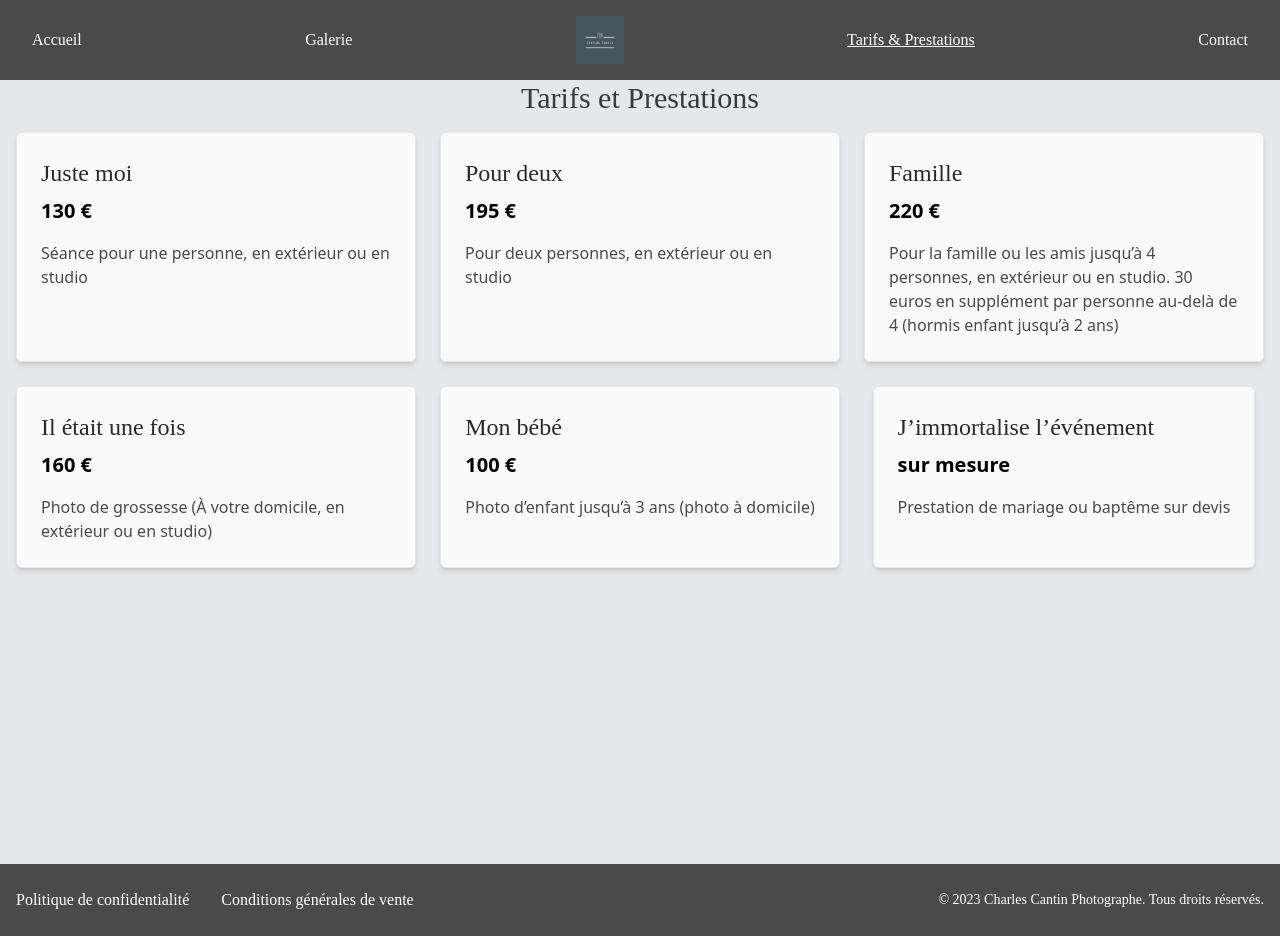
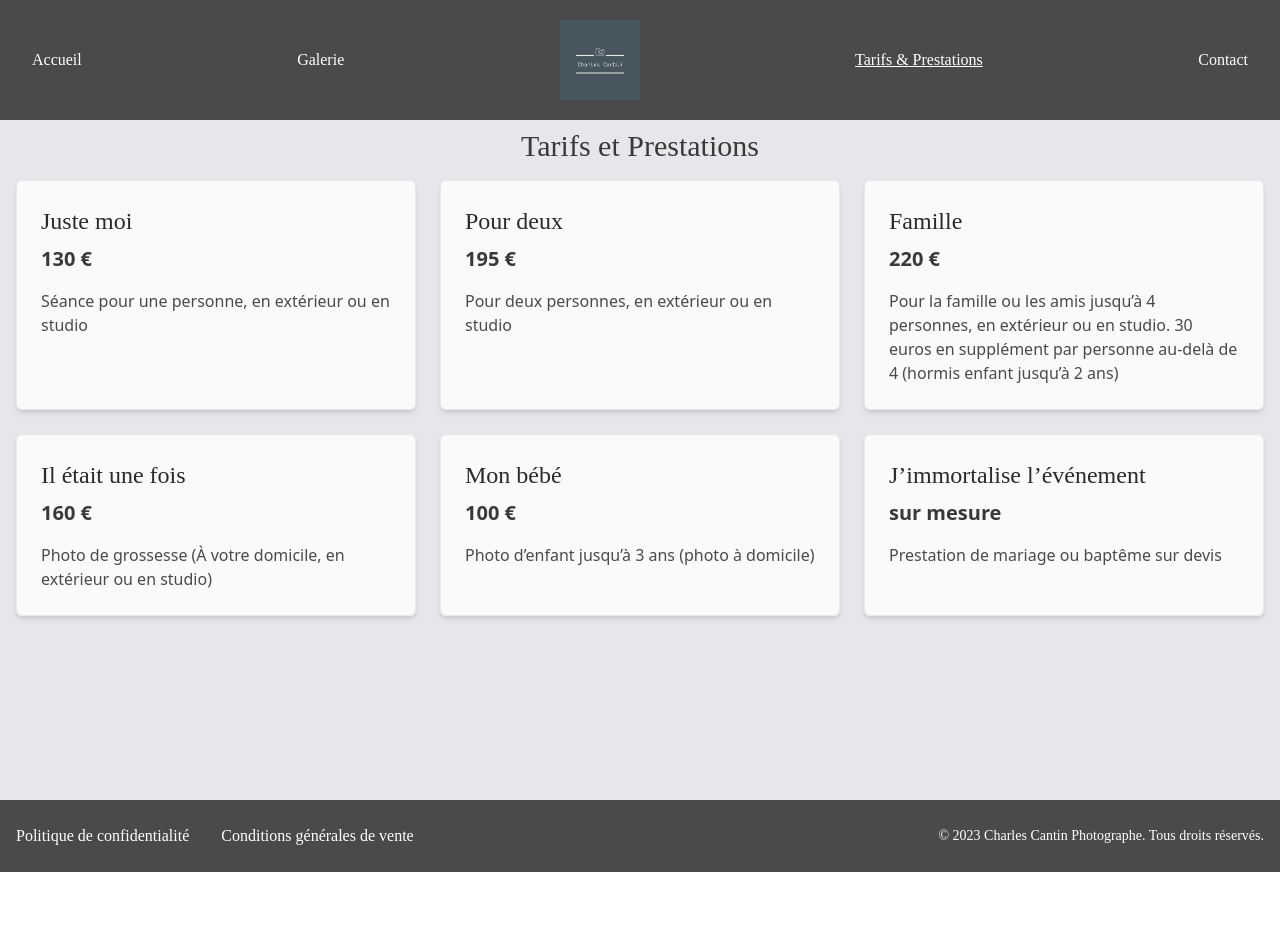
Before and after one commit to Ben0813/CharlesC, a React (Vite) app in the folder front/: page /services in a window 1280 px wide. After the commit the page ends 872 px from the top, so only its background shows below. Built offline with nearby package versions, Linux system fonts and the light colour scheme; a web font is replaced by a local one.

Commit message:
add padding between navbar and content

```diff
--- a/front/src/components/NavBar.jsx
+++ b/front/src/components/NavBar.jsx
@@ -19,7 +19,7 @@ const NavBar = () => {
   };
 
   return (
-    <header className={`bg-gray-700 text-white px-8 py-4 fixed top-0 left-0 right-0 z-10 font-display ${isMobileMenuOpen ? "bg-opacity-80" : "bg-opacity-100"}`}>
+    <header className={`bg-gray-700 text-white px-8 py-5 fixed top-0 left-0 right-0 z-10 font-display ${isMobileMenuOpen ? "bg-opacity-80" : "bg-opacity-100"}`}>
       <div className="container mx-auto flex items-center justify-between">
 
         {/* Navigation links for desktop */}
@@ -37,8 +37,8 @@ const NavBar = () => {
               onClick={() => handleNavigation("/gallery")}
             >
               Galerie
-            </Link>
-            <img src="src/assets/logo.png" alt="Logo" className="h-12 mx-2" />
+              </Link>
+            <img src="src/assets/logo.png" alt="Logo" className="h-20 mx-2" />
             <Link
               to="/services"
               className={`hover:text-gray-400 font-display ${currentPath === "/services" ? "underline" : ""}`}
@@ -57,7 +57,7 @@ const NavBar = () => {
 
         {/* Mobile layout */}
         <div className="md:hidden flex w-full justify-between items-center">
-          <img src="src/assets/logo.png" alt="Logo" className="h-12 ml-4" />
+          <img src="src/assets/logo.png" alt="Logo" className="h-16 ml-4" />
           <button onClick={() => setMobileMenuOpen(!isMobileMenuOpen)}>
             {isMobileMenuOpen ? (
               <svg width="24" height="24" fill="none">
--- a/front/src/components/views/ContactPage.jsx
+++ b/front/src/components/views/ContactPage.jsx
@@ -17,7 +17,7 @@ const ContactPage = () => {
   }, [state]);
 
   return (
-    <div className="bg-gray-200 min-h-screen flex flex-col justify-center items-center py-12">
+    <div className="bg-gray-200 min-h-screen flex flex-col justify-center items-center py-12 pt-28">
         <div className="w-full max-w-lg bg-white p-8 rounded shadow-md">
             <h1 className="font-display text-3xl mb-8 text-center">
                 Contactez-moi
--- a/front/src/components/views/ServicesPage.jsx
+++ b/front/src/components/views/ServicesPage.jsx
@@ -35,20 +35,23 @@ const ServicesPage = () => {
   ];
 
   return (
-    <div className="bg-gray-200 min-h-screen">
-      <div className="container mx-auto p-4 mt-16">
-        <h1 className="text-3xl font-display mb-4 text-center text-gray-800">Tarifs et Prestations</h1>
-        <div className="grid grid-cols-1 md:grid-cols-2 lg:grid-cols-3 gap-6 justify-center">
+    <div className="bg-gray-200 min-h-screen pt-28">
+    <div className="container mx-auto p-4">
+      <h1 className="text-3xl font-display mb-4 text-center text-gray-800">Tarifs et Prestations</h1>
+      <div className="flex justify-center">
+        <div className="grid grid-cols-1 md:grid-cols-2 lg:grid-cols-3 gap-6">
           {services.map((service, index) => (
-            <div key={index} className="p-6 bg-white bg-opacity-80 border rounded-md shadow-md hover:shadow-xl transition-shadow duration-300 max-w-md mx-auto">
+            <div key={index} className="p-6 bg-white bg-opacity-80 border rounded-md shadow-md hover:shadow-xl transition-shadow duration-300 max-w-md w-full">
               <h2 className="font-display text-2xl mb-2 text-gray-900">{service.title}</h2>
-              <p className="text-xl font-bold mb-4 text-gay-800">{service.price}</p>
+              <p className="text-xl font-bold mb-4 text-gray-800">{service.price}</p>
               <p className="text-gray-700">{service.description}</p>
             </div>
           ))}
         </div>
       </div>
     </div>
+  </div>
+
   );
 };
 
```
